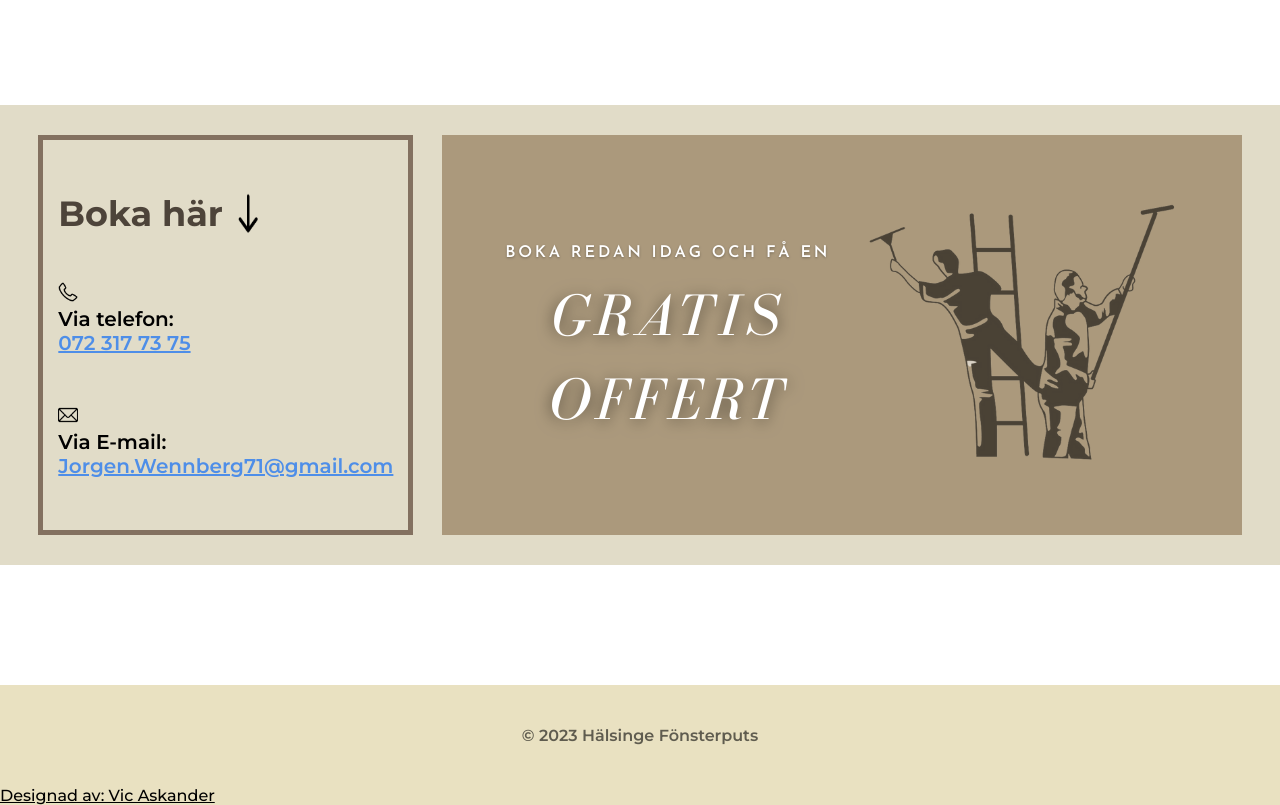
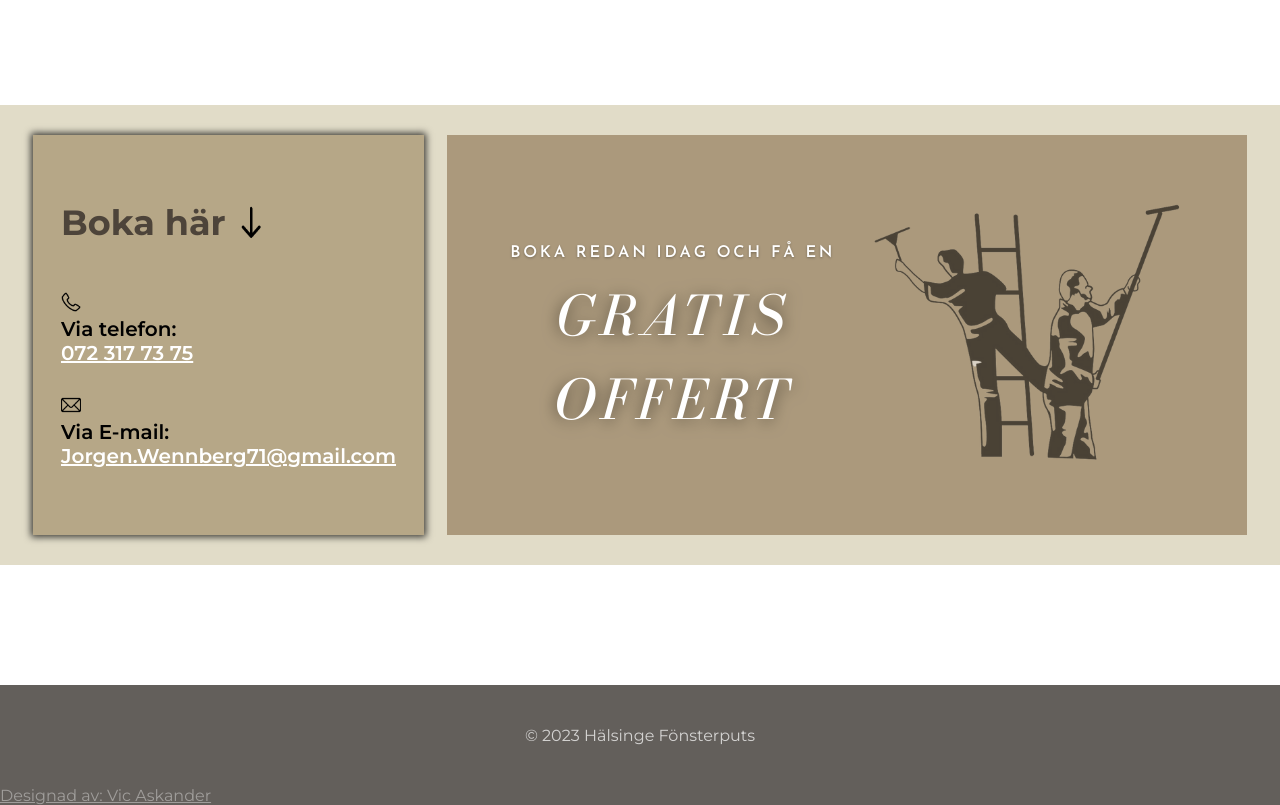
Before and after one commit to Vixilicious/H-lsinge-F-nsterputs-React-Next, a Next.js app: page / in a window 1280 px wide. Shown: the part 2480-3285 px from the top of the page. Built offline with nearby package versions, Linux system fonts and the light colour scheme.

Commit message:
res icon edit

```diff
--- a/src/Components/Contact/Contact.module.css
+++ b/src/Components/Contact/Contact.module.css
@@ -14,8 +14,9 @@
 }
 
 .contact-form {
-  border: 5px solid rgb(131, 113, 96);
-  padding: 15px;
+  box-shadow: 0px 0px 7px 2px rgba(0, 0, 0, 0.75);
+  background-color: rgba(122, 93, 46, 0.419);
+  padding: 28px;
   display: flex;
   gap: 10px;
   flex-direction: column;
@@ -26,10 +27,12 @@
 .contact-header {
   display: flex;
   gap: 10px;
+  align-items: center;
 }
 
 .down-arrow {
   width: 30px;
+  height: 35px;
 }
 
 .book-here {
@@ -44,14 +47,14 @@
 .phone-mail-container {
   display: flex;
   flex-direction: column;
-  gap: 50px;
+  gap: 30px;
   font-weight: 600;
   font-size: 20px;
 }
 
 .a-phone,
 .a-mail {
-  color: rgb(78, 142, 232);
+  color: rgb(255, 255, 255);
 }
 
 @media screen and (max-width: 450px) {
--- a/src/Components/Footer/Footer.module.css
+++ b/src/Components/Footer/Footer.module.css
@@ -1,6 +1,6 @@
 .footer-container {
   height: 15vh;
-  background-color: #d8ca9391;
+  background-color: #1a140ead;
   display: flex;
 }
 
@@ -12,8 +12,8 @@
 }
 
 .footer-p {
-  font-weight: 600;
-  color: rgba(0, 0, 0, 0.593);
+  font-weight: 400;
+  color: rgba(255, 255, 255, 0.718);
 }
 
 .vic-container {
@@ -22,8 +22,8 @@
   justify-content: flex-start;
 }
 .vic {
-  color: rgb(0, 0, 0);
-  font-weight: 500;
+  color: rgba(255, 255, 255, 0.388);
+  font-weight: 400;
 }
 
 .footer-2023 {
```
Also changed, not shown: public/assets/Images/Icon-transparent.png.
